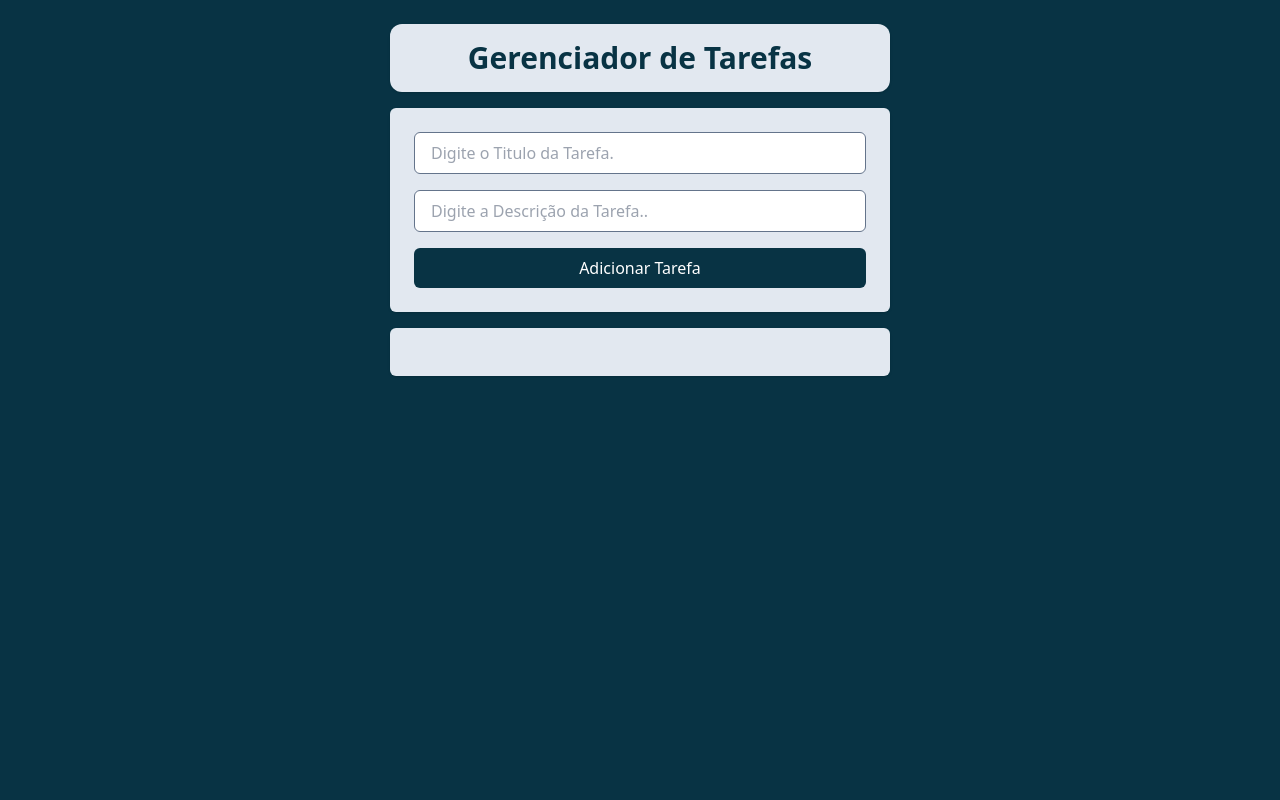
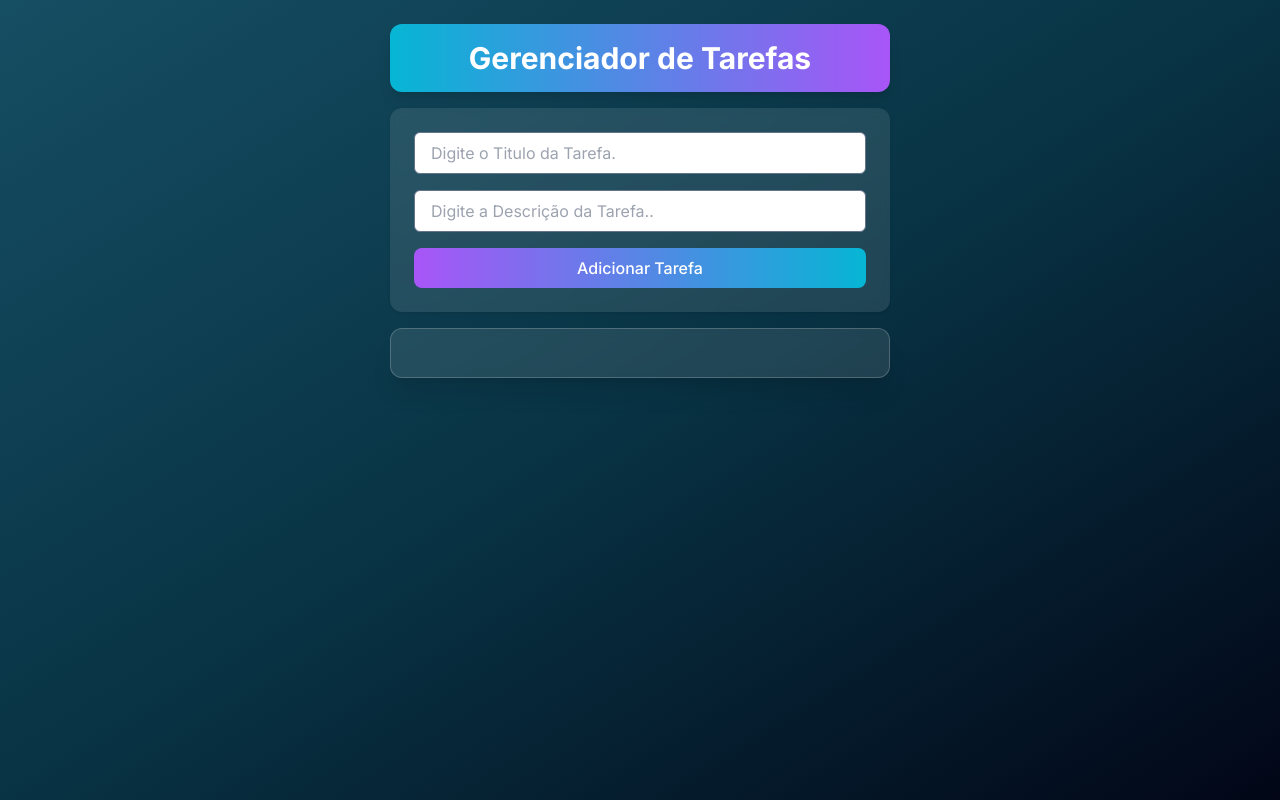
Before and after one commit to ProjectPedro/gerenciador-de-tarefas, a React (Vite) app: page / in a window 1280 px wide. Built offline with nearby package versions, Linux system fonts and the light colour scheme.

Commit message:
Layout update using glassmorphism

```diff
--- a/src/AddTask.jsx
+++ b/src/AddTask.jsx
@@ -6,7 +6,7 @@ function AddTask({ onAddTaskSubmit }) {
   const [description, setDescription] = useState("");
 
   return (
-    <div className="space-y-4 p-6 bg-slate-200 rounded-md shadow flex flex-col">
+    <div className="space-y-4 p-6 bg-white/10 backdrop-blur-sm rounded-xl shadow flex flex-col">
       <Input
         type="text"
         placeholder="Digite o Titulo da Tarefa."
@@ -31,7 +31,7 @@ function AddTask({ onAddTaskSubmit }) {
           setTitle("");
           setDescription("");
         }}
-        className="bg-cyan-950 px-4 py-2 rounded-md text-white font-medium"
+        className="px-3 py-2 rounded-lg bg-gradient-to-r from-purple-500 to-cyan-500 text-white font-medium hover:from purple-600 hover:to-cyan-600 transition-all duration-200 active:scale-95"
       >
         Adicionar Tarefa
       </button>
--- a/src/App.jsx
+++ b/src/App.jsx
@@ -64,7 +64,7 @@ function App() {
         mass: 1,
       }}
     >
-      <div className="w-screen h-screen bg-cyan-950  flex justify-center p-6">
+      <div className="w-screen h-screen gradient-bg flex justify-center p-6">
         <div className="w-[500px] space-y-4">
           <Title> Gerenciador de Tarefas </Title>
 
--- a/src/Tasks.jsx
+++ b/src/Tasks.jsx
@@ -16,7 +16,7 @@ function Tasks({ tasks, onTaskClick, onDeleteTaskClick }) {
   }
 
   return (
-    <ul className="space-y-4 p-6 bg-slate-200 rounded-md shadow">
+    <ul className="space-y-4 p-6 bg-white/10 backdrop-blur-sm rounded-xl shadow-xl border border-white/20">
       {tasks.map((task) => (
         <li key={task.id} className="flex gap-2">
           <TaskSlotButton
--- a/src/Title.jsx
+++ b/src/Title.jsx
@@ -1,6 +1,6 @@
 function Title(props) {
   return (
-    <h1 className="cursor-pointer bg-slate-200 text-3xl text-cyan-950 font-bold text-center box-border p-4 rounded-xl shadow">
+    <h1 className="cursor-pointer bg-gradient-to-r from-cyan-500 to-purple-500 text-3xl text-white font-bold text-center box-border p-4 rounded-xl shadow-lg hover:shadow-2xl transition-all duration-300">
       {props.children}
     </h1>
   );
--- a/src/index.css
+++ b/src/index.css
@@ -1,3 +1,25 @@
+@import url("https://fonts.googleapis.com/css2?family=Inter:wght@400;500;600;700&display=swap");
+
 @tailwind base;
 @tailwind components;
 @tailwind utilities;
+
+@layer base {
+  body {
+    font-family: "Inter", sans-serif;
+  }
+}
+
+@layer components {
+  .card-modern {
+    @apply bg-white rounded-xl shadow-lg hover:shadow-2xl transition-all duration-300 transform hover:scale-105;
+  }
+
+  .btn-ai {
+    @apply px-3 py-2 rounded-lg bg-gradient-to-r from-purple-500 to-cyan-500 text-white font-medium hover:from purple-600 hover:to-cyan-600 transition-all duration-200 active:scale-95;
+  }
+
+  .gradient-bg {
+    @apply bg-gradient-to-br from-cyan-900 via-cyan-950 to-slate-950;
+  }
+}
```
